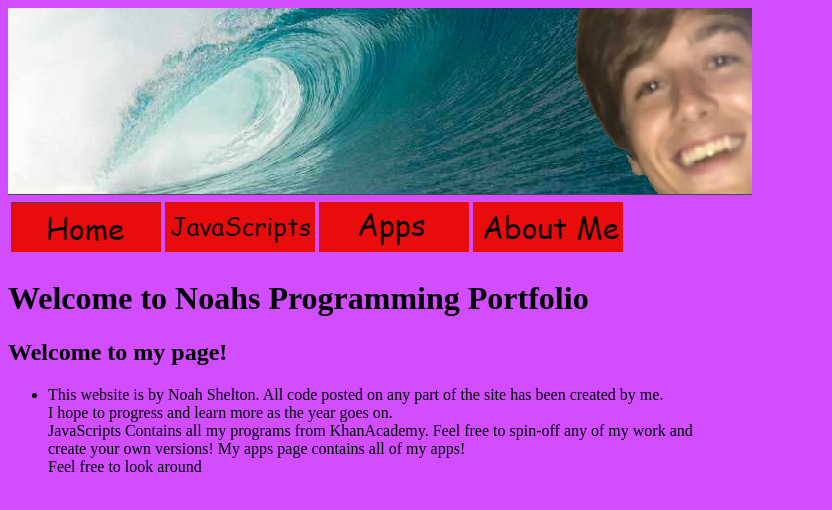
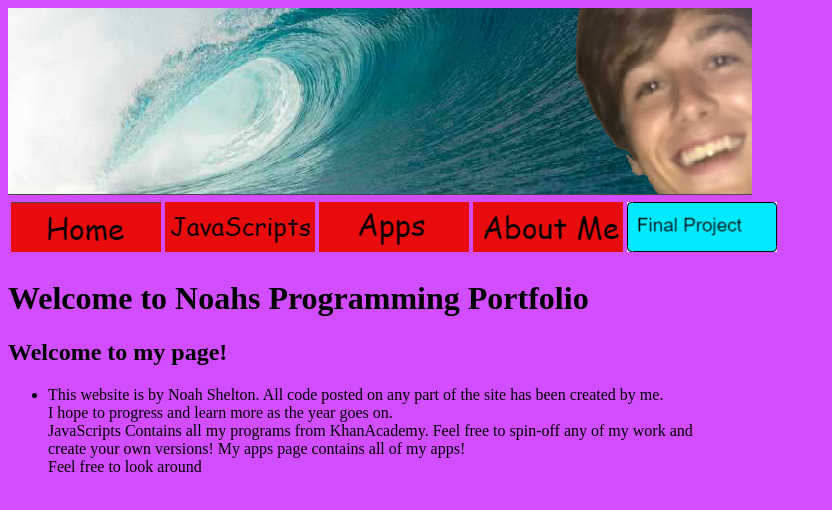
Before and after one commit to noahzarek1/noahzarek1.github.io, a plain HTML site: page index.html in a window 1280 px wide. Shown: the whole page, without its empty margins (0-832 px from the left). Drawn offline with Linux system fonts and the light colour scheme.

Commit message:
Update index.html

```diff
--- a/index.html
+++ b/index.html
@@ -16,7 +16,7 @@
 					<th> <a href="https://noahzarek1.github.io/javascripts.html"> <img src="javascriptsc.png"> </th> </a>
 					<th> <a href="https://noahzarek1.github.io/apps.html"> <img src="appsbutton.png"> </th> </a>
 					<th> <a href="https://noahzarek1.github.io/aboutme.html"> <img src="aboutmesc.png"> </th> </a>
-
+					<th> <a href="https://noahzarek1.github.io/finalproject.html"> <img src="finalprojectbtnsc.png"width="150" height= "50"> </th> </a>
 				</tr>
 			</thead>
 		</table>
```
